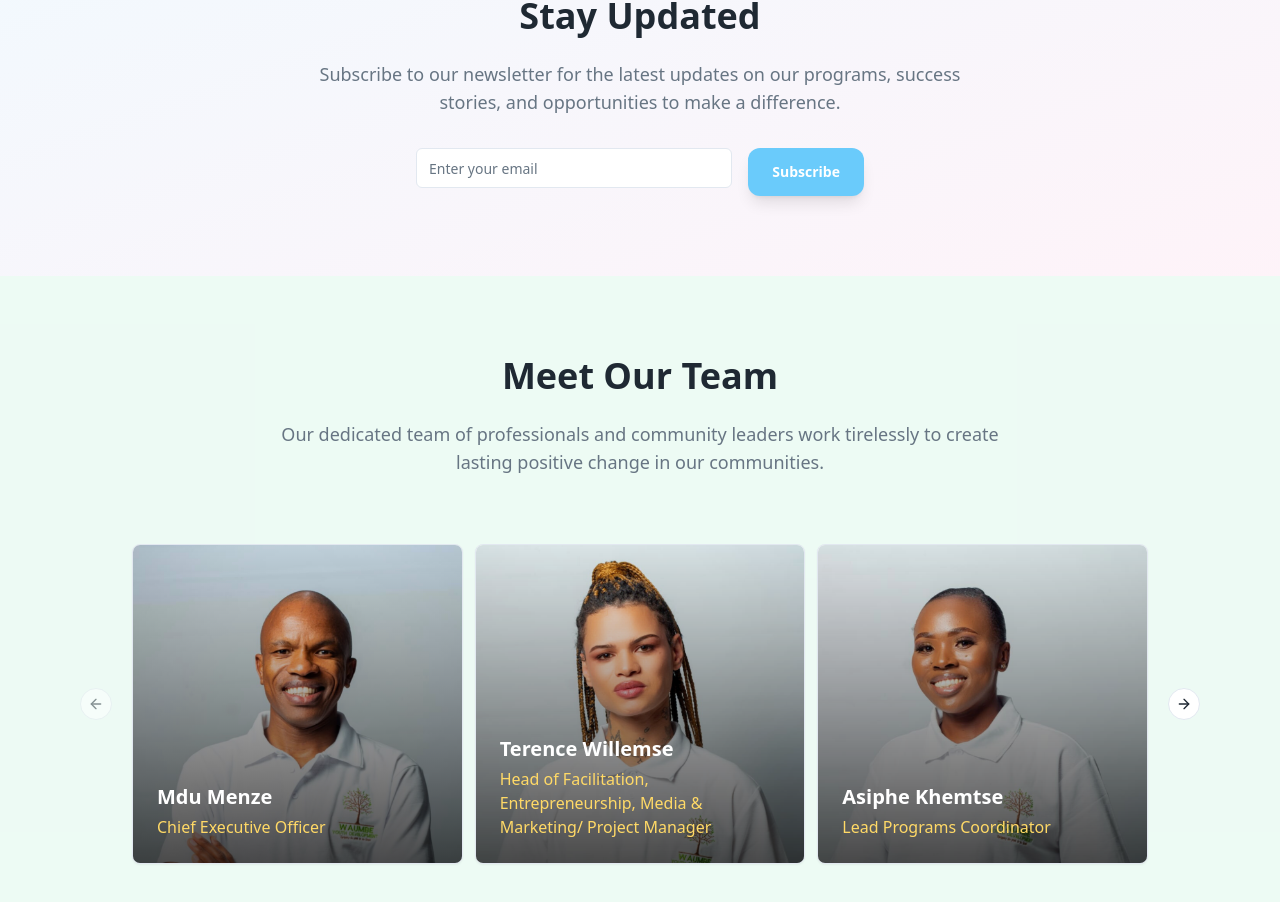
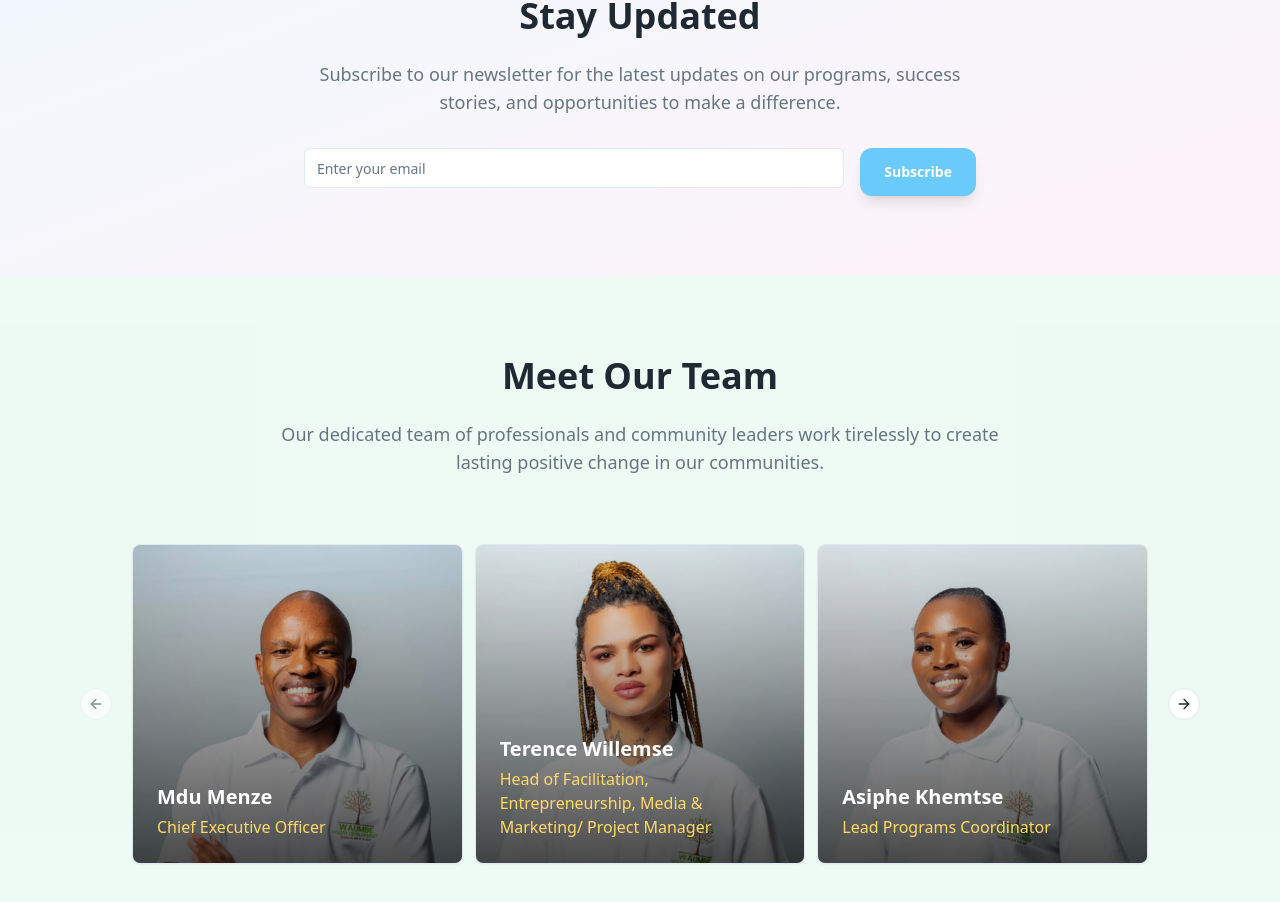
Before and after one commit to dev-tonde/waumbe-community-connect, a React (Vite) app: page / in a window 1280 px wide. Shown: the part 3487-4389 px from the top of the page. Built offline with nearby package versions, Linux system fonts and the light colour scheme.

Commit message:
Fix newsletter form responsiveness
Make the newsletter form full width and responsive. The form will now occupy the entire width of the newsletter section, ensuring better display across different screen sizes.

```diff
--- a/src/components/Newsletter.tsx
+++ b/src/components/Newsletter.tsx
@@ -52,7 +52,7 @@ const Newsletter = () => {
         </ScrollAnimation>
 
         <ScrollAnimation delay={0.2}>
-          <form onSubmit={handleSubmit} className="flex flex-col sm:flex-row gap-4 max-w-md mx-auto">
+          <form onSubmit={handleSubmit} className="flex flex-col sm:flex-row gap-4 max-w-2xl mx-auto w-full">
             <Input
               type="email"
               placeholder="Enter your email"
```
